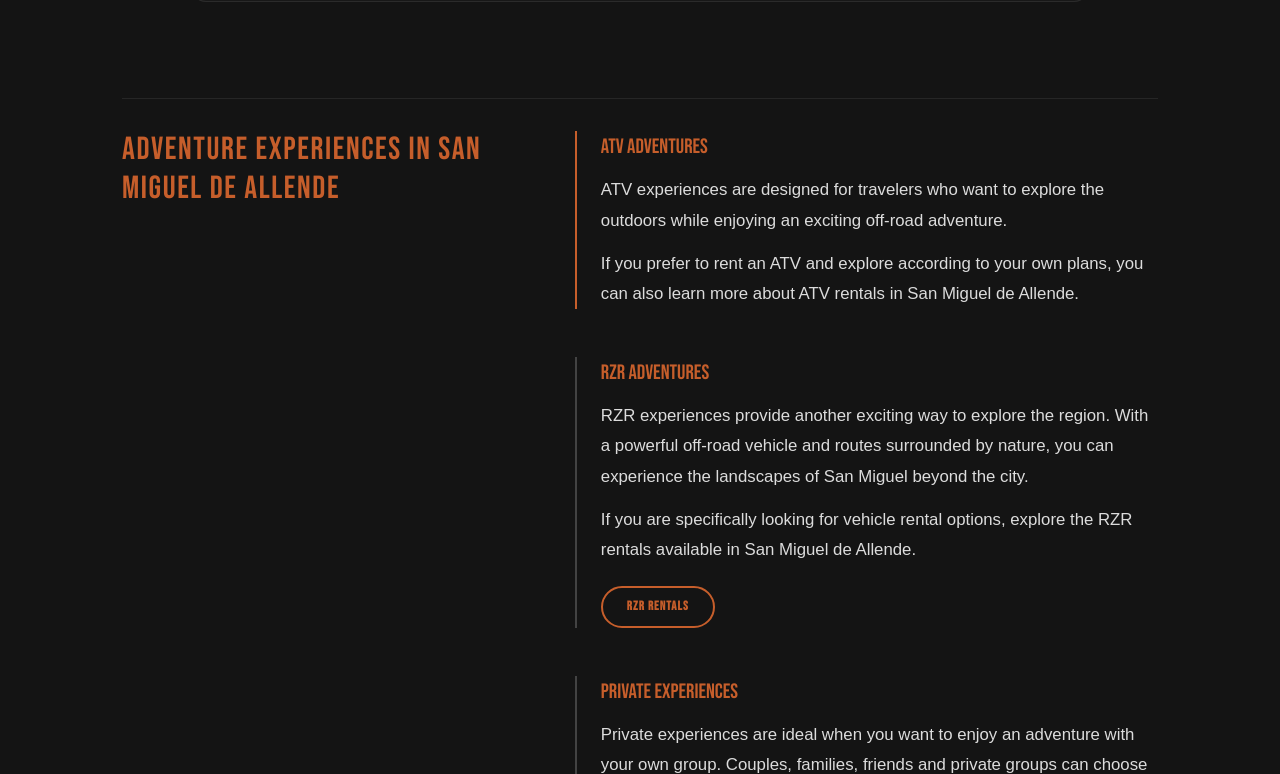
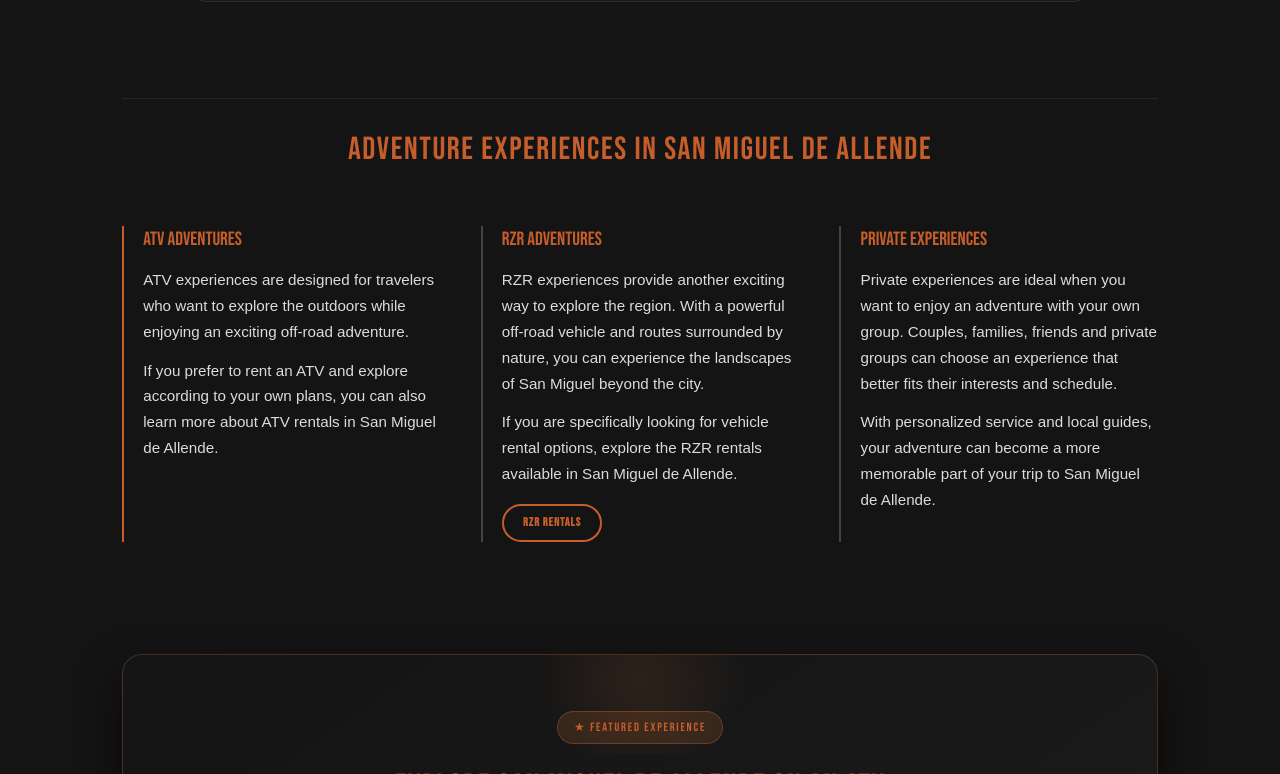
Before and after one commit to DraftStudiomx/Guey-tours-SEO, a Next.js app: page /san-miguel-de-allende-tours in a window 1280 px wide. Shown: the part 4946-5720 px from the top of the page. Built offline with nearby package versions, Linux system fonts and the light colour scheme; a web font is replaced by a local one.

Commit message:
Update SanMiguelContent.tsx 5

```diff
--- a/app/san-miguel-de-allende-tours/SanMiguelContent.tsx
+++ b/app/san-miguel-de-allende-tours/SanMiguelContent.tsx
@@ -763,93 +763,109 @@ const [openIndex, setOpenIndex] = useState<number | null>(null)
 
 
 
-         {/* Quinta sección: Adventure Experiences en formato editorial fluido */}
+         {/* Quinta sección: 3 columnas horizontales compactas (Cero scroll excesivo, sin tarjetas) */}
 <div style={{
-  display: 'flex',
-  flexDirection: 'row',
-  flexWrap: 'wrap',
-  gap: '4rem',
   marginTop: '6rem',
   padding: '2rem 0',
   borderTop: '1px solid rgba(255, 255, 255, 0.08)'
 }}>
-  {/* Columna Izquierda: Título Principal */}
-  <div style={{ flex: '1', minWidth: '280px', position: 'relative' }}>
-    <div style={{ position: 'sticky', top: '2rem' }}>
-      <h2 style={{
-        fontFamily: 'var(--font-heading)',
-        fontSize: 'clamp(1.8rem, 2.5vw, 2.4rem)',
-        color: 'var(--orange, #d97736)',
-        textTransform: 'uppercase',
-        letterSpacing: '0.05em',
-        lineHeight: 1.2,
-        margin: 0
-      }}>
-        {lang === 'es' ? 'Experiencias de Aventura en San Miguel de Allende' : 'Adventure Experiences in San Miguel de Allende'}
-      </h2>
-    </div>
+  {/* Título Principal Centrado Arriba */}
+  <div style={{ textAlign: 'center', marginBottom: '3.5rem' }}>
+    <h2 style={{
+      fontFamily: 'var(--font-heading)',
+      fontSize: 'clamp(1.8rem, 2.5vw, 2.4rem)',
+      color: 'var(--orange, #d97736)',
+      textTransform: 'uppercase',
+      letterSpacing: '0.05em',
+      lineHeight: 1.2,
+      margin: 0
+    }}>
+      {lang === 'es' ? 'Experiencias de Aventura en San Miguel de Allende' : 'Adventure Experiences in San Miguel de Allende'}
+    </h2>
   </div>
 
-  {/* Columna Derecha: Los 3 bloques con H3 y párrafos largos (con su botón respectivo) */}
-  <div style={{ flex: '1.5', minWidth: '300px', display: 'flex', flexDirection: 'column', gap: '3rem' }}>
-
-    {/* Bloque 1: ATV Adventures */}
-    <div style={{ display: 'flex', flexDirection: 'column', gap: '0.8rem', borderLeft: '2px solid var(--orange, #d97736)', paddingLeft: '1.5rem' }}>
+  {/* Contenedor de 3 Columnas */}
+  <div style={{
+    display: 'flex',
+    flexDirection: 'row',
+    flexWrap: 'wrap',
+    gap: '2.5rem',
+    justifyContent: 'space-between'
+  }}>
+
+    {/* Columna 1: ATV Adventures */}
+    <div style={{
+      flex: '1 1 30%',
+      minWidth: '280px',
+      display: 'flex',
+      flexDirection: 'column',
+      gap: '0.8rem',
+      borderLeft: '2px solid var(--orange, #d97736)',
+      paddingLeft: '1.2rem'
+    }}>
       <h3 style={{
         fontFamily: 'var(--font-heading)',
-        fontSize: '1.3rem',
+        fontSize: '1.2rem',
         color: 'var(--orange, #d97736)',
         margin: 0
       }}>
         {lang === 'es' ? 'Aventuras en ATV' : 'ATV Adventures'}
       </h3>
-      <p style={{ margin: 0, lineHeight: 1.8, color: 'rgba(255,255,255,0.85)', fontSize: '1.05rem' }}>
+      <p style={{ margin: 0, lineHeight: 1.7, color: 'rgba(255,255,255,0.85)', fontSize: '0.95rem' }}>
         {lang === 'es'
           ? 'Las experiencias en ATV están diseñadas para viajeros que quieren explorar el aire libre mientras disfrutan de una emocionante aventura todoterreno.'
           : 'ATV experiences are designed for travelers who want to explore the outdoors while enjoying an exciting off-road adventure.'}
       </p>
-      <p style={{ margin: 0, lineHeight: 1.8, color: 'rgba(255,255,255,0.85)', fontSize: '1.05rem' }}>
+      <p style={{ margin: 0, lineHeight: 1.7, color: 'rgba(255,255,255,0.85)', fontSize: '0.95rem' }}>
         {lang === 'es'
           ? 'Si prefieres rentar una cuatrimoto y explorar según tus propios planes, también puedes conocer más sobre la renta de ATV en San Miguel de Allende.'
           : 'If you prefer to rent an ATV and explore according to your own plans, you can also learn more about ATV rentals in San Miguel de Allende.'}
       </p>
     </div>
 
-    {/* Bloque 2: RZR Adventures (Con su Botón de RZR Rentals) */}
-    <div style={{ display: 'flex', flexDirection: 'column', gap: '0.8rem', borderLeft: '2px solid rgba(255,255,255,0.2)', paddingLeft: '1.5rem' }}>
+    {/* Columna 2: RZR Adventures */}
+    <div style={{
+      flex: '1 1 30%',
+      minWidth: '280px',
+      display: 'flex',
+      flexDirection: 'column',
+      gap: '0.8rem',
+      borderLeft: '2px solid rgba(255,255,255,0.2)',
+      paddingLeft: '1.2rem'
+    }}>
       <h3 style={{
         fontFamily: 'var(--font-heading)',
-        fontSize: '1.3rem',
+        fontSize: '1.2rem',
         color: 'var(--orange, #d97736)',
         margin: 0
       }}>
         {lang === 'es' ? 'Aventuras en RZR' : 'RZR Adventures'}
       </h3>
-      <p style={{ margin: 0, lineHeight: 1.8, color: 'rgba(255,255,255,0.85)', fontSize: '1.05rem' }}>
+      <p style={{ margin: 0, lineHeight: 1.7, color: 'rgba(255,255,255,0.85)', fontSize: '0.95rem' }}>
         {lang === 'es'
           ? 'Las experiencias en RZR ofrecen otra forma emocionante de explorar la región. Con un vehículo todoterreno potente y rutas rodeadas de naturaleza, puedes experimentar los paisajes de San Miguel más allá de la ciudad.'
           : 'RZR experiences provide another exciting way to explore the region. With a powerful off-road vehicle and routes surrounded by nature, you can experience the landscapes of San Miguel beyond the city.'}
       </p>
-      <p style={{ margin: 0, lineHeight: 1.8, color: 'rgba(255,255,255,0.85)', fontSize: '1.05rem' }}>
+      <p style={{ margin: 0, lineHeight: 1.7, color: 'rgba(255,255,255,0.85)', fontSize: '0.95rem' }}>
         {lang === 'es'
           ? 'Si buscas específicamente opciones de renta de vehículos, explora las rentas de RZR disponibles en San Miguel de Allende.'
           : 'If you are specifically looking for vehicle rental options, explore the RZR rentals available in San Miguel de Allende.'}
       </p>
 
       {/* Botón de RZR Rentals */}
-      <div style={{ paddingTop: '0.5rem' }}>
+      <div style={{ paddingTop: '0.3rem' }}>
         <a href="https://www.gueytours.com/rsz-rentals" style={{
           display: 'inline-block',
           background: 'transparent',
           color: 'var(--orange, #d97736)',
           border: '2px solid var(--orange, #d97736)',
-          padding: '0.6rem 1.5rem',
+          padding: '0.5rem 1.2rem',
           borderRadius: '50px',
           fontWeight: 'bold',
           fontFamily: 'var(--font-heading)',
           textDecoration: 'none',
           textTransform: 'uppercase',
-          fontSize: '0.8rem',
+          fontSize: '0.75rem',
           letterSpacing: '0.08em',
           transition: 'all 0.3s ease'
         }}
@@ -861,22 +877,30 @@ const [openIndex, setOpenIndex] = useState<number | null>(null)
       </div>
     </div>
 
-    {/* Bloque 3: Private Experiences */}
-    <div style={{ display: 'flex', flexDirection: 'column', gap: '0.8rem', borderLeft: '2px solid rgba(255,255,255,0.2)', paddingLeft: '1.5rem' }}>
+    {/* Columna 3: Private Experiences */}
+    <div style={{
+      flex: '1 1 30%',
+      minWidth: '280px',
+      display: 'flex',
+      flexDirection: 'column',
+      gap: '0.8rem',
+      borderLeft: '2px solid rgba(255,255,255,0.2)',
+      paddingLeft: '1.2rem'
+    }}>
       <h3 style={{
         fontFamily: 'var(--font-heading)',
-        fontSize: '1.3rem',
+        fontSize: '1.2rem',
         color: 'var(--orange, #d97736)',
         margin: 0
       }}>
         {lang === 'es' ? 'Experiencias Privadas' : 'Private Experiences'}
       </h3>
-      <p style={{ margin: 0, lineHeight: 1.8, color: 'rgba(255,255,255,0.85)', fontSize: '1.05rem' }}>
+      <p style={{ margin: 0, lineHeight: 1.7, color: 'rgba(255,255,255,0.85)', fontSize: '0.95rem' }}>
         {lang === 'es'
           ? 'Las experiencias privadas son ideales cuando quieres disfrutar de una aventura con tu propio grupo. Parejas, familias, amigos y grupos privados pueden elegir una experiencia que se adapte mejor a sus intereses y horarios.'
           : 'Private experiences are ideal when you want to enjoy an adventure with your own group. Couples, families, friends and private groups can choose an experience that better fits their interests and schedule.'}
       </p>
-      <p style={{ margin: 0, lineHeight: 1.8, color: 'rgba(255,255,255,0.85)', fontSize: '1.05rem' }}>
+      <p style={{ margin: 0, lineHeight: 1.7, color: 'rgba(255,255,255,0.85)', fontSize: '0.95rem' }}>
         {lang === 'es'
           ? 'Con un servicio personalizado y guías locales, tu aventura puede convertirse en una parte más memorable de tu viaje a San Miguel de Allende.'
           : 'With personalized service and local guides, your adventure can become a more memorable part of your trip to San Miguel de Allende.'}
```
